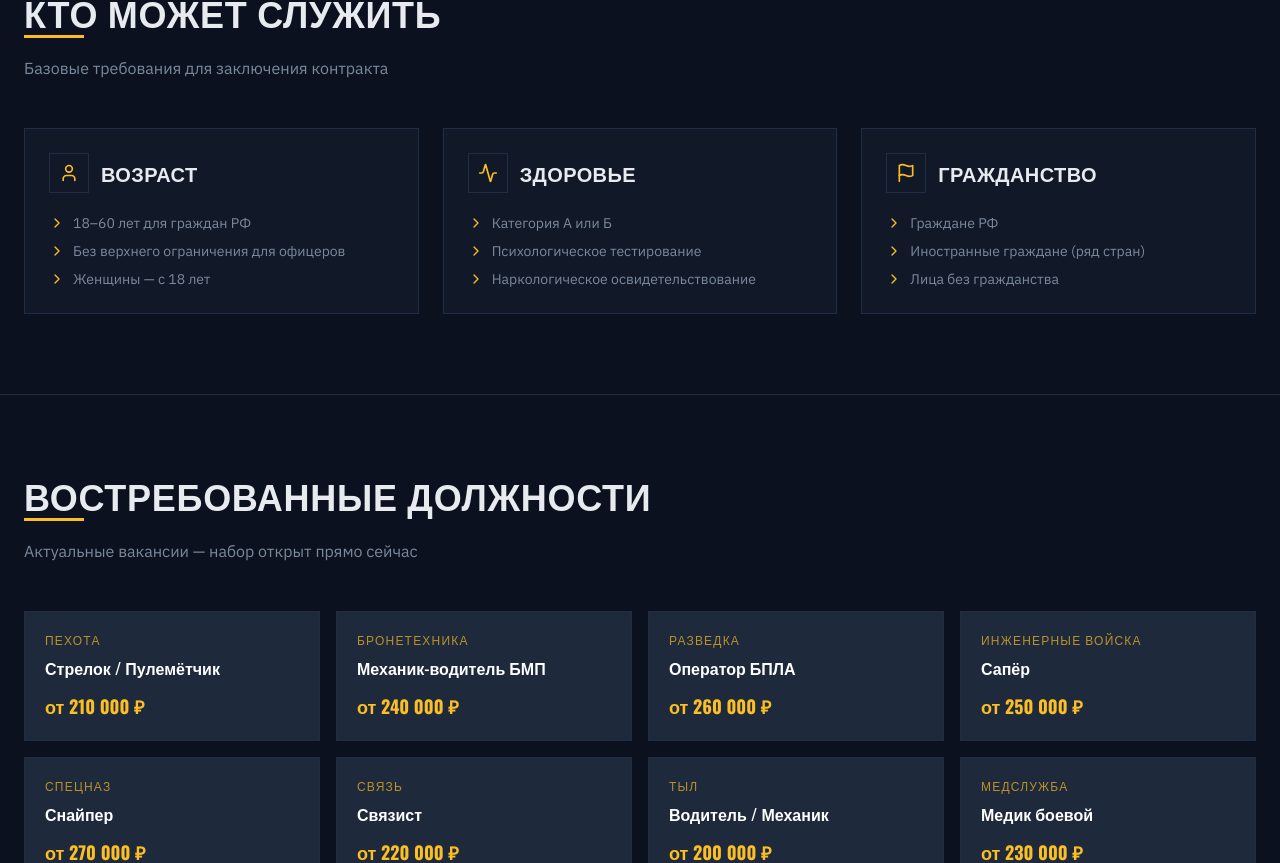
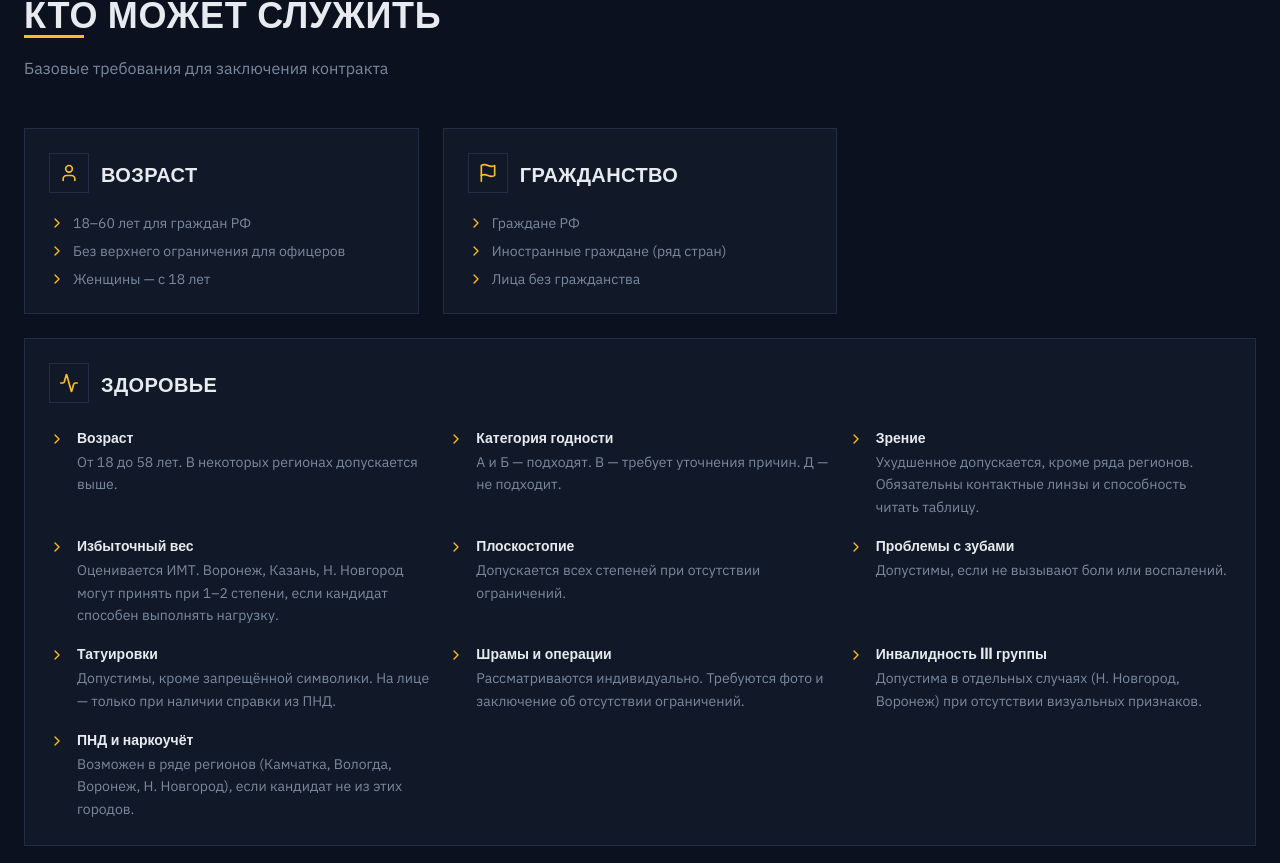
Before and after one commit to pr-poehali-dev/contract-service-project-1, a React (Vite) app: page / in a window 1280 px wide. Shown: the part 1658-2521 px from the top of the page. Built offline with nearby package versions, Linux system fonts and the light colour scheme.

Commit message:
feat: добавить критерии здоровья

```diff
--- a/src/components/InfoSections.tsx
+++ b/src/components/InfoSections.tsx
@@ -118,17 +118,12 @@ export default function InfoSections() {
             </h2>
             <p className="text-muted-foreground mt-6">Базовые требования для заключения контракта</p>
           </div>
-          <div className="grid grid-cols-1 md:grid-cols-3 gap-6">
+          <div className="grid grid-cols-1 md:grid-cols-3 gap-6 mb-6">
             {[
               {
                 icon: "User",
                 title: "Возраст",
                 items: ["18–60 лет для граждан РФ", "Без верхнего ограничения для офицеров", "Женщины — с 18 лет"],
-              },
-              {
-                icon: "Activity",
-                title: "Здоровье",
-                items: ["Категория А или Б", "Психологическое тестирование", "Наркологическое освидетельствование"],
               },
               {
                 icon: "Flag",
@@ -153,6 +148,38 @@ export default function InfoSections() {
                 </ul>
               </div>
             ))}
+          </div>
+
+          {/* ЗДОРОВЬЕ — расширенный блок */}
+          <div className="bg-navy-card border border-border rounded-sm p-6">
+            <div className="flex items-center gap-3 mb-6">
+              <div className="w-10 h-10 rounded-sm bg-gold/10 border border-gold/30 flex items-center justify-center">
+                <Icon name="Activity" size={20} className="text-gold" />
+              </div>
+              <h3 className="font-oswald text-xl font-semibold uppercase text-foreground">Здоровье</h3>
+            </div>
+            <div className="grid grid-cols-1 sm:grid-cols-2 lg:grid-cols-3 gap-4">
+              {[
+                { title: "Возраст", text: "От 18 до 58 лет. В некоторых регионах допускается выше." },
+                { title: "Категория годности", text: "А и Б — подходят. В — требует уточнения причин. Д — не подходит." },
+                { title: "Зрение", text: "Ухудшенное допускается, кроме ряда регионов. Обязательны контактные линзы и способность читать таблицу." },
+                { title: "Избыточный вес", text: "Оценивается ИМТ. Воронеж, Казань, Н. Новгород могут принять при 1–2 степени, если кандидат способен выполнять нагрузку." },
+                { title: "Плоскостопие", text: "Допускается всех степеней при отсутствии ограничений." },
+                { title: "Проблемы с зубами", text: "Допустимы, если не вызывают боли или воспалений." },
+                { title: "Татуировки", text: "Допустимы, кроме запрещённой символики. На лице — только при наличии справки из ПНД." },
+                { title: "Шрамы и операции", text: "Рассматриваются индивидуально. Требуются фото и заключение об отсутствии ограничений." },
+                { title: "Инвалидность III группы", text: "Допустима в отдельных случаях (Н. Новгород, Воронеж) при отсутствии визуальных признаков." },
+                { title: "ПНД и наркоучёт", text: "Возможен в ряде регионов (Камчатка, Вологда, Воронеж, Н. Новгород), если кандидат не из этих городов." },
+              ].map((item) => (
+                <div key={item.title} className="flex items-start gap-3">
+                  <Icon name="ChevronRight" size={16} className="text-gold mt-1 flex-shrink-0" />
+                  <div>
+                    <div className="font-oswald text-sm font-semibold text-foreground mb-1">{item.title}</div>
+                    <div className="text-muted-foreground text-sm leading-relaxed">{item.text}</div>
+                  </div>
+                </div>
+              ))}
+            </div>
           </div>
         </div>
       </section>
```
